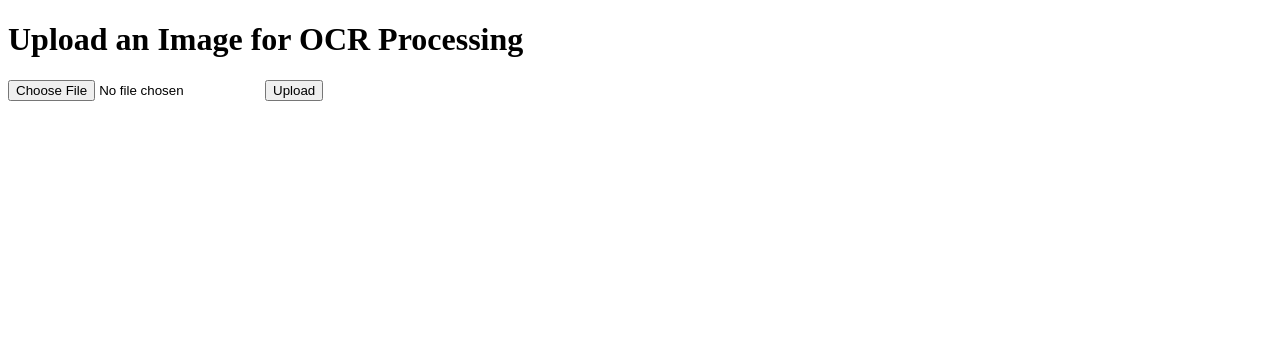
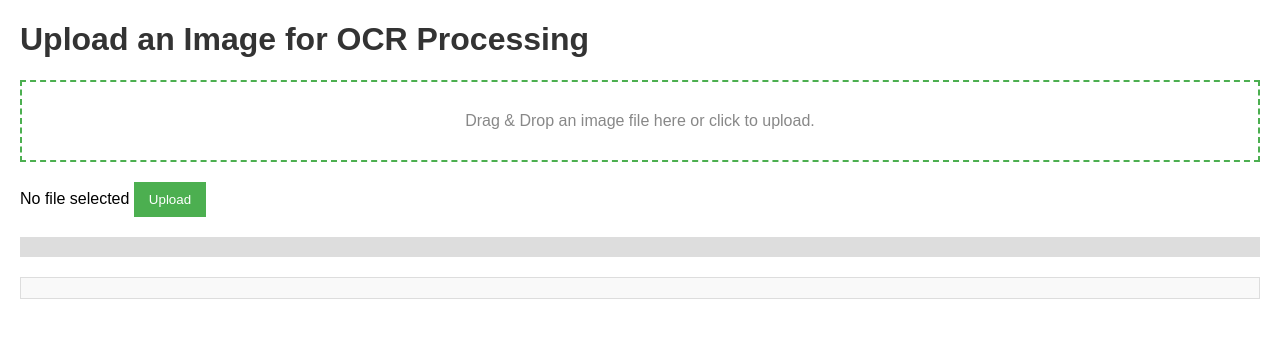
Before and after one commit to LEnc95/OCR, a Flask app: page / in a window 1280 px wide. Shown: the top 338 px of the page. Run offline with Flask 3, Linux system fonts and the light colour scheme.

Commit message:
Added download and file explorer and drag and drop

```diff
--- a/ocr_tool/templates/index.html
+++ b/ocr_tool/templates/index.html
@@ -4,29 +4,139 @@
     <meta charset="UTF-8">
     <meta name="viewport" content="width=device-width, initial-scale=1.0">
     <title>OCR Image Upload</title>
+    <style>
+        body {
+            font-family: Arial, sans-serif;
+            margin: 20px;
+        }
+        h1 {
+            color: #333;
+        }
+        form {
+            margin-bottom: 20px;
+        }
+        button {
+            padding: 10px 15px;
+            background-color: #4CAF50;
+            color: white;
+            border: none;
+            cursor: pointer;
+        }
+        button:hover {
+            background-color: #45a049;
+        }
+        #loading {
+            font-style: italic;
+            color: #555;
+        }
+        #result {
+            margin-top: 20px;
+            padding: 10px;
+            border: 1px solid #ddd;
+            background-color: #f9f9f9;
+        }
+        #error {
+            color: red;
+        }
+        /* Drag and Drop Zone */
+        .drop-zone {
+            border: 2px dashed #4CAF50;
+            padding: 30px;
+            text-align: center;
+            color: #888;
+            cursor: pointer;
+            margin-bottom: 20px;
+        }
+        .drop-zone.dragover {
+            background-color: #f0f0f0;
+        }
+        /* Progress Bar */
+        #progress-bar-container {
+            width: 100%;
+            background-color: #ddd;
+            margin-top: 10px;
+        }
+        #progress-bar {
+            width: 0;
+            height: 20px;
+            background-color: #4CAF50;
+        }
+    </style>
     <script>
-        // JavaScript function to handle form submission
+        let selectedFile;
+
+        // Handle drag and drop functionality
+        document.addEventListener('DOMContentLoaded', function () {
+            const dropZone = document.getElementById('drop-zone');
+            const fileInput = document.querySelector('input[type="file"]');
+
+            // When a file is dragged over the drop zone
+            dropZone.addEventListener('dragover', function (e) {
+                e.preventDefault();
+                dropZone.classList.add('dragover');
+            });
+
+            // When the file is dropped in the drop zone
+            dropZone.addEventListener('dragleave', function () {
+                dropZone.classList.remove('dragover');
+            });
+
+            dropZone.addEventListener('drop', function (e) {
+                e.preventDefault();
+                dropZone.classList.remove('dragover');
+                selectedFile = e.dataTransfer.files[0];
+                fileInput.files = e.dataTransfer.files;
+                document.getElementById('file-label').textContent = selectedFile.name;
+            });
+
+            // Trigger file input when drop zone is clicked
+            dropZone.addEventListener('click', function () {
+                fileInput.click();  // Trigger the click event on the hidden file input
+            });
+
+            fileInput.addEventListener('change', function () {
+                selectedFile = fileInput.files[0];
+                document.getElementById('file-label').textContent = selectedFile.name;
+            });
+        });
+
+        // JavaScript function to handle form submission with progress bar and download option
         async function uploadImage(event) {
             event.preventDefault();
 
-            const formData = new FormData(event.target);
+            const formData = new FormData();
             const fileInput = document.querySelector('input[type="file"]');
             const loading = document.getElementById('loading');
             const result = document.getElementById('result');
             const error = document.getElementById('error');
+            const progressBar = document.getElementById('progress-bar');
 
-            // Reset previous results and errors
+            // Reset previous results, errors, and progress bar
             result.innerHTML = '';
             error.innerHTML = '';
+            progressBar.style.width = '0%';
+
+            // Validate if a file is selected
+            if (!selectedFile) {
+                error.innerHTML = 'Please select or drop a file to upload.';
+                return;
+            }
+
+            // Validate the file type before submission
+            if (!['image/png', 'image/jpeg'].includes(selectedFile.type)) {
+                error.innerHTML = 'Invalid file type. Only PNG and JPEG are allowed.';
+                return;
+            }
+
+            formData.append('file', selectedFile);
 
             // Show loading message
             loading.style.display = 'block';
 
             try {
-                // Send the form data using Fetch API
                 const response = await fetch('/upload', {
                     method: 'POST',
-                    body: formData
+                    body: formData,
                 });
 
                 // Parse the response as JSON
@@ -39,7 +149,16 @@
                 if (response.status !== 200) {
                     error.innerHTML = data.error;
                 } else {
-                    result.innerHTML = `<h3>Extracted Text:</h3><p>${data.extracted_text}</p>`;
+                    // Display the result with a download option
+                    result.innerHTML = `
+                        <h3>Extracted Text:</h3>
+                        <pre>${data.extracted_text}</pre>
+                        <button id="downloadBtn">Download Text</button>
+                    `;
+                    // Attach the download event after rendering the button
+                    document.getElementById('downloadBtn').addEventListener('click', function() {
+                        downloadText(data.extracted_text);
+                    });
                 }
             } catch (err) {
                 // Hide loading message
@@ -47,16 +166,36 @@
                 error.innerHTML = 'An error occurred while processing the image. Please try again.';
             }
         }
+
+        // Function to download the extracted text as a .txt file
+        function downloadText(text) {
+            const blob = new Blob([text], { type: 'text/plain' });
+            const link = document.createElement('a');
+            link.href = URL.createObjectURL(blob);
+            link.download = 'extracted_text.txt';
+            link.click();
+        }
     </script>
 </head>
 <body>
     <h1>Upload an Image for OCR Processing</h1>
 
-    <!-- Form to upload file -->
+    <!-- Drag and Drop Zone -->
+    <div id="drop-zone" class="drop-zone">
+        Drag & Drop an image file here or click to upload.
+    </div>
+
+    <!-- File input (hidden) -->
     <form onsubmit="uploadImage(event)" enctype="multipart/form-data">
-        <input type="file" name="file" accept="image/png, image/jpeg" required>
+        <input type="file" name="file" accept="image/png, image/jpeg" required hidden>
+        <span id="file-label">No file selected</span>
         <button type="submit">Upload</button>
     </form>
+
+    <!-- Progress Bar -->
+    <div id="progress-bar-container">
+        <div id="progress-bar"></div>
+    </div>
 
     <!-- Loading indicator -->
     <p id="loading" style="display:none;">Processing image... Please wait.</p>
@@ -65,7 +204,7 @@
     <div id="result"></div>
 
     <!-- Div to display errors -->
-    <div id="error" style="color: red;"></div>
+    <div id="error"></div>
 
 </body>
 </html>
```
Also changed, not shown: 1 other file.
